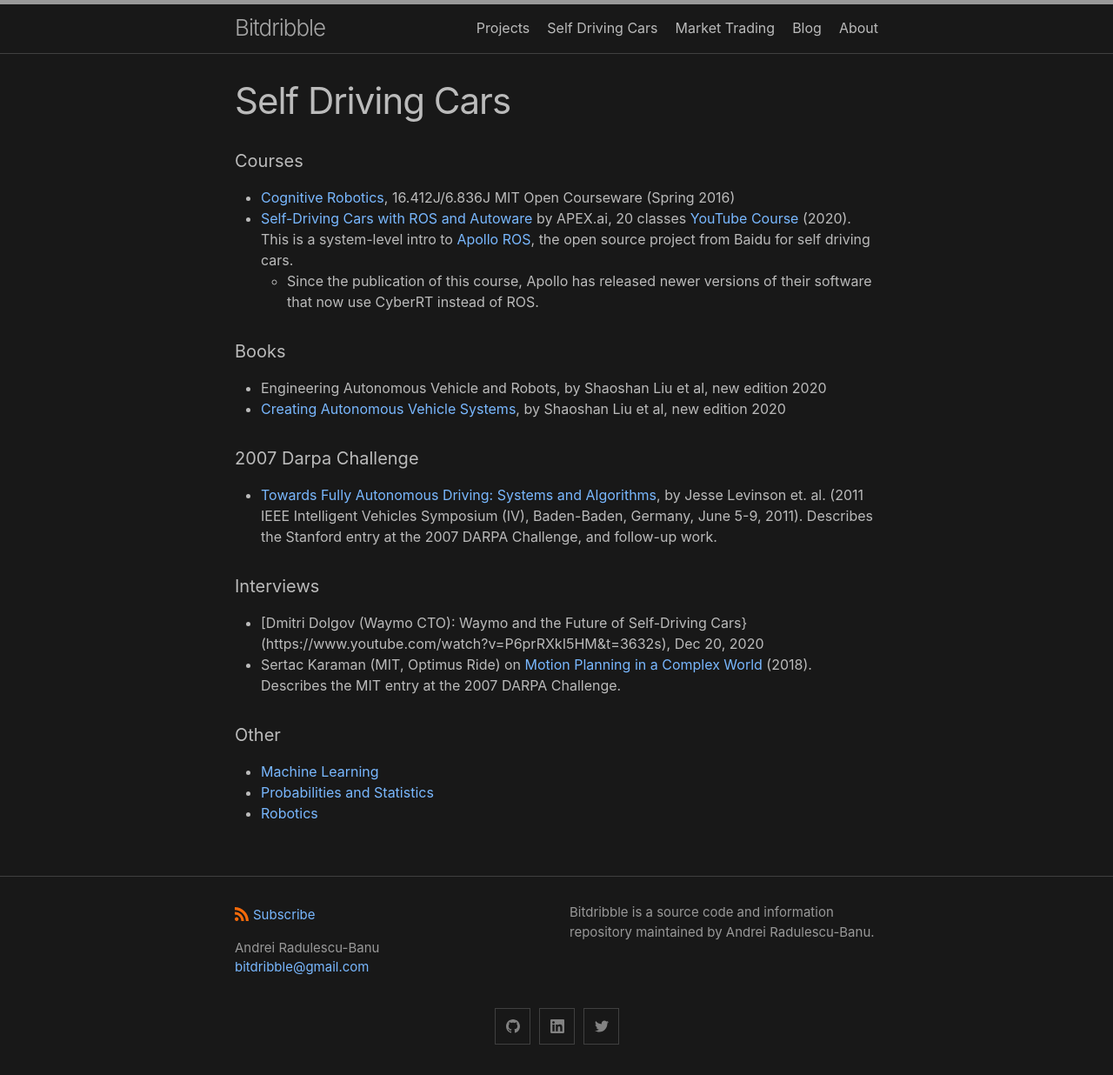
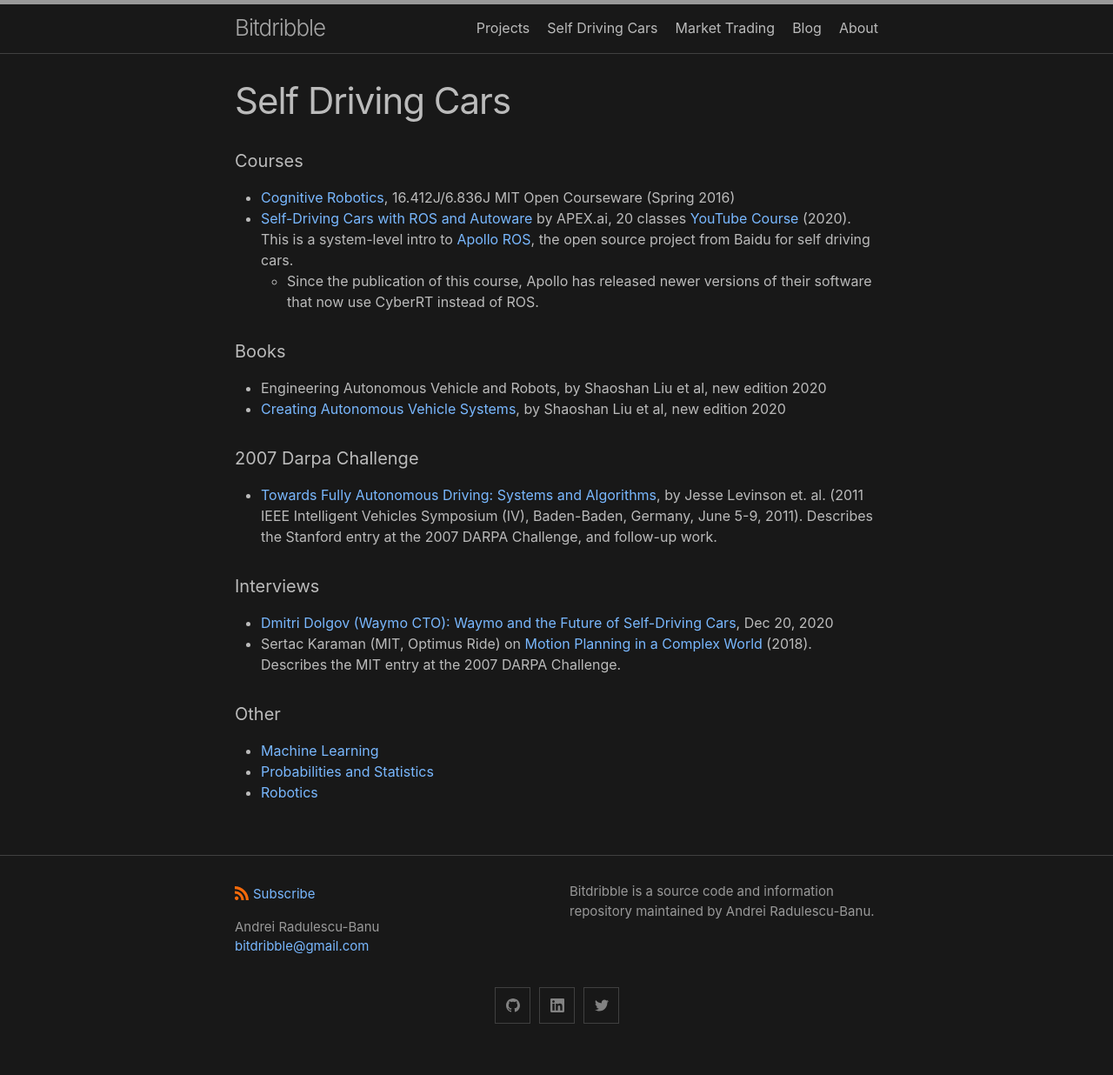
Before and after one commit to analytiq-hub/sigagent.github.io, a Jekyll site: the page built from self_driving_cars.md, in a window 1280 px wide. Shown: the whole page at 87% size. Built offline with Jekyll 4.4.1, drawn with Linux system fonts in a browser that asks for light colours; after the commit the page ends 1212 px from its top, so only the background shows below that.

Commit message:
*** empty log message ***

```diff
--- a/self_driving_cars.md
+++ b/self_driving_cars.md
@@ -15,7 +15,7 @@ title: Self Driving Cars
 * [Towards Fully Autonomous Driving: Systems and  Algorithms](https://cs.stanford.edu/people/teichman/papers/iv2011.pdf), by Jesse Levinson et. al. (2011 IEEE Intelligent Vehicles Symposium (IV), Baden-Baden, Germany, June 5-9, 2011). Describes the Stanford entry at the 2007 DARPA Challenge, and follow-up work.
 
 #### Interviews
-* [Dmitri Dolgov (Waymo CTO): Waymo and the Future of Self-Driving Cars}(https://www.youtube.com/watch?v=P6prRXkI5HM&t=3632s), Dec 20, 2020
+* [Dmitri Dolgov (Waymo CTO): Waymo and the Future of Self-Driving Cars](https://www.youtube.com/watch?v=P6prRXkI5HM&t=3632s), Dec 20, 2020
 * Sertac Karaman (MIT, Optimus Ride) on <a href="https://www.youtube.com/watch?v=0fLSf3NO0-s&list=PLrAXtmErZgOeY0lkVCIVafdGFOTi45amq">Motion Planning in a Complex World</a> (2018). Describes the MIT entry at the 2007 DARPA Challenge.
 
 #### Other
```
